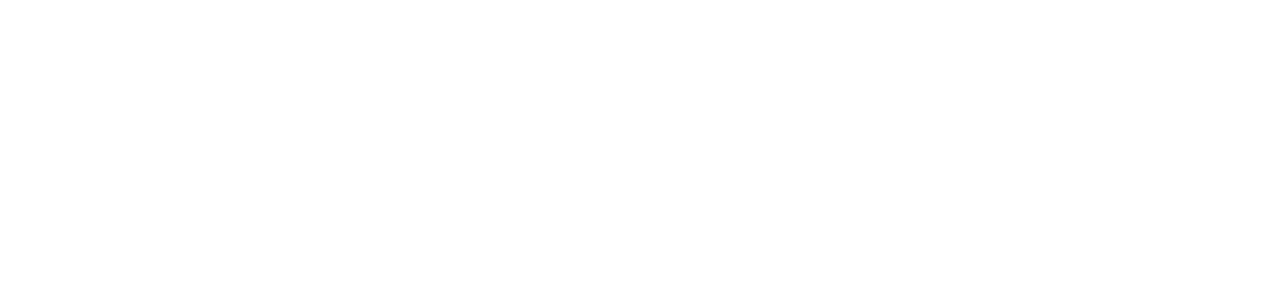
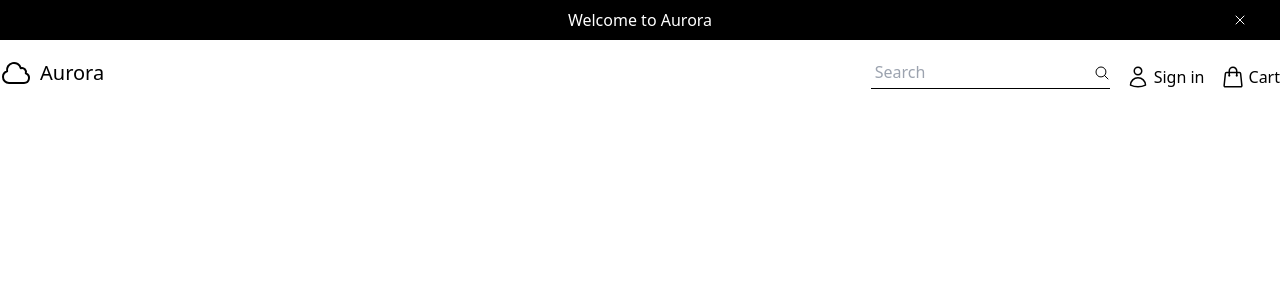
Before and after one commit to mertturkmenoglu/aurora, a Nuxt app in the folder apps/web/: page / in a window 1280 px wide. Shown: the top 300 px of the page. Built offline with nearby package versions, Linux system fonts and the light colour scheme.

Commit message:
Add header component and the homepage

```diff
--- /dev/null
+++ b/apps/web/pages/index.vue
@@ -0,0 +1,41 @@
+<template>
+  <header>
+    <div v-if="showSliver" class="bg-black text-white py-2 flex items-center px-8 justify-center relative">
+      <span class="">Welcome to Aurora</span>
+      <button @click="showSliver = false" class="absolute right-8">
+        <XMarkIcon class="h-4 w-4 text-white"/>
+      </button>
+    </div>
+    <nav class="py-4 flex justify-between items-center">
+      <div class="flex items-center">
+        <nuxt-link to="/" class="flex items-center">
+          <CloudIcon class="h-8 w-8 text-black"/>
+          <span class="text-xl text-black ml-2">Aurora</span>
+        </nuxt-link>
+      </div>
+      <div class="flex items-end">
+        <input v-model="searchTerm" type="text" class="border-b border-b-black rounded-none py-1 px-1" placeholder="Search"/>
+        <nuxt-link :to="`/search?t=${searchTerm}`">
+          <MagnifyingGlassIcon class="h-4 w-4 -ml-4 mb-2 text-black"/>
+        </nuxt-link>
+
+        <nuxt-link to="/signin" class="hover:underline ml-4 flex items-end space-x-1">
+          <UserIcon class="h-6 w-6 text-black" />
+          <span>Sign in</span>
+        </nuxt-link>
+
+        <nuxt-link to="/cart" class="flex items-end space-x-1 ml-4 hover:underline">
+          <ShoppingBagIcon class="h-6 w-6 text-black"/>
+          <span>Cart</span>
+        </nuxt-link>
+      </div>
+
+    </nav>
+  </header>
+</template>
+<script setup lang="ts">
+import {XMarkIcon, CloudIcon, ShoppingBagIcon, MagnifyingGlassIcon, UserIcon} from '@heroicons/vue/24/outline'
+
+const showSliver = ref(true)
+const searchTerm = ref('')
+</script>
```
